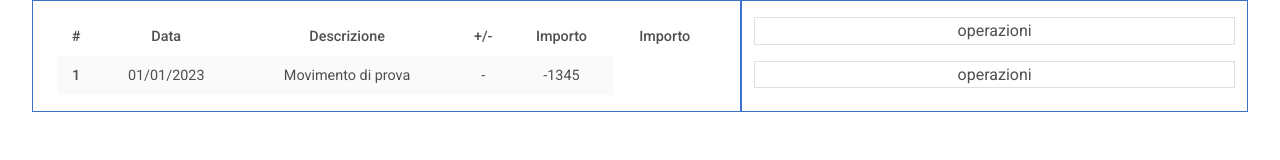
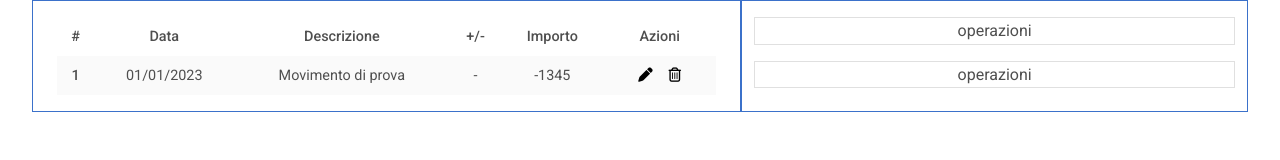
Before and after one commit to burn61/bilancio, a React (Vite) app: page / in a window 1280 px wide. Shown: the top 160 px of the page. Built offline with nearby package versions, Linux system fonts and the light colour scheme.

Commit message:
Aggiunte icone alla riga della tabella

```diff
--- a/src/components/Table.jsx
+++ b/src/components/Table.jsx
@@ -15,7 +15,7 @@ function Table() {
           <th scope='col'>Descrizione</th>
           <th scope='col'>+/-</th>
           <th scope='col'>Importo</th>
-          <th scope='col'>Importo</th>
+          <th scope='col'>Azioni</th>
         </tr>
       </MDBTableHead>
       <MDBTableBody>
--- a/src/components/TableRow.jsx
+++ b/src/components/TableRow.jsx
@@ -1,6 +1,33 @@
+import { MDBIcon } from 'mdb-react-ui-kit';
+import { useState } from 'react';
+
 function TableRow(props) {
   const { id, date, descr, amount } = props;
   const sign = +amount>0 ? '+' : '-';
+
+  const [colorIconPen, setColorIconPen] = useState('text-black')
+  const [colorIconTrash, setColorIconTrash] = useState('text-black')
+
+  function swapColor(clr) {
+    return clr == 'text-black' ? 'text-danger' : 'text-black'
+  }
+
+  const colorizeIcon = (e) => {
+    const id = e.target.id;
+    switch (id) {
+      case 'pen':
+        setColorIconPen(swapColor(colorIconPen))
+        break;
+      case 'trash':
+        setColorIconTrash(swapColor(colorIconTrash))
+        break;
+    }
+  }
+
+  const handleClick = (e) => {
+    console.log(e);
+  }
+
   return (
     <tr>
       <th scope="row">{id}</th>
@@ -8,6 +35,22 @@ function TableRow(props) {
       <td>{descr}</td>
       <td>{sign}</td>
       <td>{amount}</td>
+      <td>
+        <MDBIcon
+          fas icon="pen"
+          id='pen'
+          className={colorIconPen +' mx-2'}
+          onMouseEnter={colorizeIcon}
+          onMouseLeave={colorizeIcon}
+          onClick={handleClick}/>
+        <MDBIcon
+          far icon="trash-alt"
+          id='trash'
+          className={colorIconTrash +' mx-2'}
+          onMouseEnter={colorizeIcon}
+          onMouseLeave={colorizeIcon}
+          onClick={handleClick}/>
+      </td>
     </tr>
   );
 }
```
